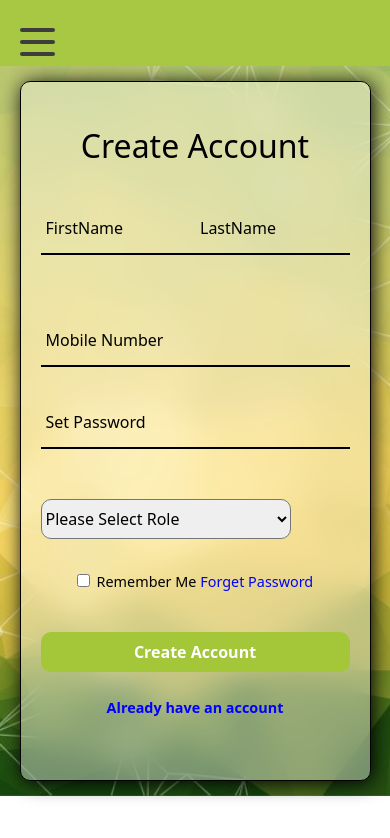
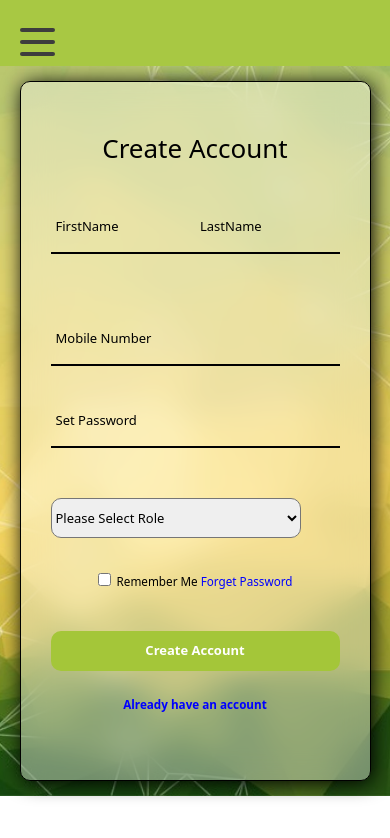
Before and after one commit to Tekisky123/MMH-frontEnd-1, a React (Create React App) app: page /signup in a window 390 px wide. Shown: the top 838 px of the page. Built offline with nearby package versions, Linux system fonts and the light colour scheme.

Commit message:
final changes

```diff
--- a/src/Assets/Styles/Signup.css
+++ b/src/Assets/Styles/Signup.css
@@ -208,6 +208,8 @@ input[type="number"]::-webkit-outer-spin-button {
   .form-box-main,
   .form-box-user {
     width: 90%;
+    font-size: 13px;
+
   }
 }
 
@@ -241,7 +243,8 @@ input[type="number"]::-webkit-outer-spin-button {
 @media (max-width: 480px) {
   .form-box-main {
     width: 90%; /* Adjust the width for even smaller screens */
-    padding: 20px;
+    padding: 30px;
+
   }
 }
 
--- a/src/Assets/Styles/User.css
+++ b/src/Assets/Styles/User.css
@@ -19,11 +19,11 @@
 }
 
 .user-table th {
-  background-color: #8d8c8c;
+  background-color:#aed238;
 }
 
 .add-user-button {
-  background-color: #14A44D;
+  background-color:#a4c639;
   color: white;
   border: none;
   border-radius: 10px;
--- a/src/Components/Pages/PDFDownload.jsx
+++ b/src/Components/Pages/PDFDownload.jsx
@@ -29,6 +29,10 @@ const PDFDownload = ({ item }) => {
       head: [["Patient Details", ""]],
       body: [
         ["Patient Name", item.patientDetails.name],
+        ["Gender", item.patientDetails.sex],
+        ["Age", item.patientDetails.age],
+        ["Mobile No.", item.patientDetails.mobile],
+        ["Aadhar No.", item.patientDetails.aadhar],
         ["Residential Address", item.patientDetails.address],
         ["Taluka", item.patientDetails.talukha],
         ["Dist", item.patientDetails.district],
```
